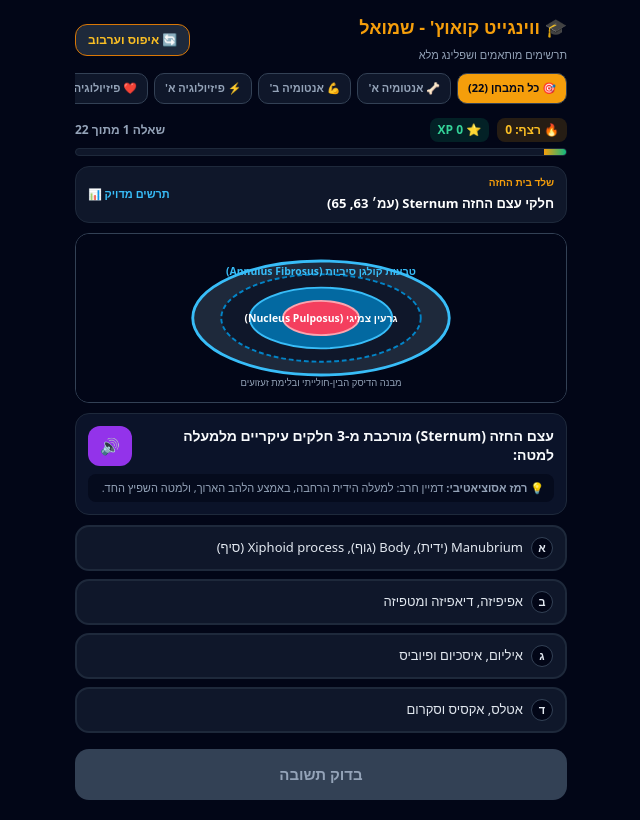
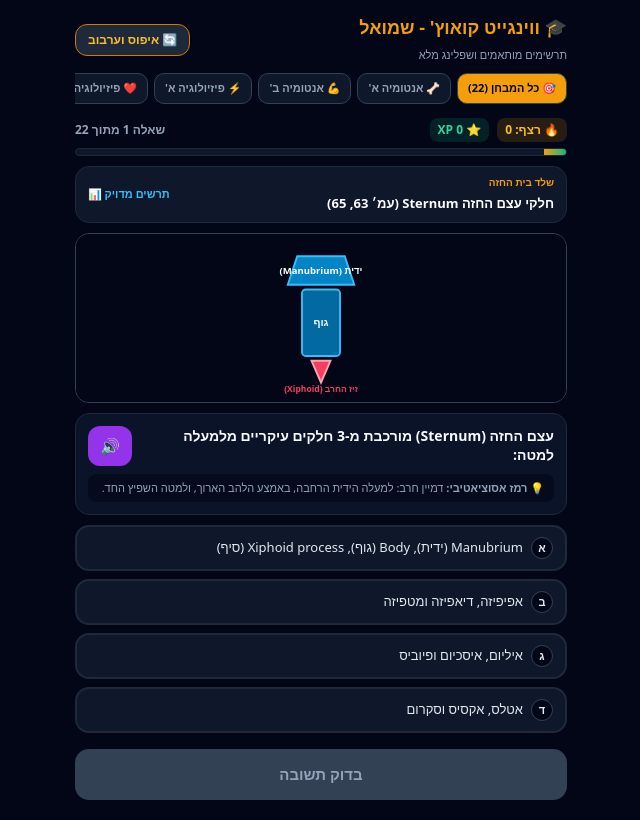
Before and after one commit to motic53/wingate-coach-prep, a Next.js app: page / in a window 1280 px wide. Shown: the whole page, without its empty margins (319-959 px from the left). Built offline with nearby package versions, Linux system fonts and the light colour scheme.

Commit message:
Update SVG diagrams and question hints

```diff
--- a/app/page.tsx
+++ b/app/page.tsx
@@ -4,7 +4,7 @@
 
 import React, { useState, useEffect } from 'react';
 
-// --- ספריית תרשימים גרפיים (SVG) מותאמים אישית ---
+// --- ספריית תרשימים גרפיים (SVG) ייעודיים לכל נושא ---
 const DIAGRAMS_LIBRARY = {
   bmr: (
     <svg viewBox="0 0 340 160" className="w-full h-full bg-slate-950 p-2 rounded-xl">
@@ -101,6 +101,17 @@ const DIAGRAMS_LIBRARY = {
       <text x="255" y="40" fill="#38bdf8" fontSize="10" fontWeight="bold">לורדוזה צווארית (C1-C7)</text>
       <text x="65" y="95" fill="#10b981" fontSize="10" fontWeight="bold">קיפוזה חזית (T1-T12)</text>
       <text x="255" y="125" fill="#a855f7" fontSize="10" fontWeight="bold">לורדוזה מותנית (L1-L5)</text>
+    </svg>
+  ),
+
+  sternum: (
+    <svg viewBox="0 0 340 160" className="w-full h-full bg-slate-950 p-2 rounded-xl">
+      <polygon points="145,15 195,15 205,45 135,45" fill="#0284c7" stroke="#38bdf8" strokeWidth="2" />
+      <text x="170" y="34" fill="#ffffff" fontSize="10" fontWeight="bold" textAnchor="middle">ידית (Manubrium)</text>
+      <rect x="150" y="50" width="40" height="70" rx="4" fill="#0369a1" stroke="#38bdf8" strokeWidth="2" />
+      <text x="170" y="88" fill="#ffffff" fontSize="11" fontWeight="bold" textAnchor="middle">גוף</text>
+      <polygon points="160,125 180,125 170,148" fill="#f43f5e" stroke="#fda4af" strokeWidth="2" />
+      <text x="170" y="158" fill="#f43f5e" fontSize="9" fontWeight="bold" textAnchor="middle">זיז החרב (Xiphoid)</text>
     </svg>
   ),
 
@@ -223,7 +234,7 @@ const DIAGRAMS_LIBRARY = {
   )
 };
 
-// מאגר השאלות המלא והרשמי (אנטומיה ופיזיולוגיה)
+// מאגר השאלות המלא לפי חוברות וינגייט
 const COMPLETE_WINGATE_QUESTIONS = [
   // --- אנטומיה א': שלד, רקמות ומפרקים ---
   {
@@ -297,7 +308,7 @@ const COMPLETE_WINGATE_QUESTIONS = [
     title: 'מאפייני חוליות הצוואר (עמ׳ 65)',
     diagram: 'cervical',
     questionText: 'נקב בזיזים הרוחביים (Transverse Foramen) מאפיין את חוליות:',
-    hint: 'המוח יושב למעלה וחייב לקבל דם. באיזה אזור בעמוד השדרה העורקים צריכים מנהרה מוגנת בתוך העצם?',
+    hint: 'המוח יושב בראש וחייב לקבל דם. באיזה אזור בעמוד השדרה העורקים צריכים מנהרה מוגנת בתוך העצם?',
     options: [
       { id: 'a', text: 'הצוואר (Cervical vertebrae)', isCorrect: true },
       { id: 'b', text: 'החזה (Thoracic)', isCorrect: false },
@@ -501,7 +512,7 @@ const COMPLETE_WINGATE_QUESTIONS = [
     explanation: 'עמ׳ 107: הרקטוס פמוריס הוא היחיד מהארבעה שיוצא מעצם האגן ולכן משתתף בכפיפת ירך בנוסף לפשיטת ברך.'
   },
 
-  // --- פיזיולוגיה א' (אנרגיה ומטבוליזם) ---
+  // --- פיזיולוגיה א': אנרגיה ומטבוליזם ---
   {
     id: 'p1_bmr',
     moduleId: 'phys1',
@@ -564,10 +575,10 @@ const COMPLETE_WINGATE_QUESTIONS = [
       { id: 'c', text: 'מצב בו אין שימוש בגלוקוז כלל', isCorrect: false },
       { id: 'd', text: 'הרגע שבו נגמרים מאגרי השומן', isCorrect: false }
     ],
-    explanation: 'עמ׳ 40, 49: בסף האנאירובי (כ-4 מילימול/ליטר) קצב הפינוי הוא מקסימלי אך עדיין שווה לייצור. מעבר לו – החומציות מצטברת בחדות.'
+    explanation: 'עמ׳ 40, 49: בסף האנאירובי (כ-4 מילימול/ליטר) קצב הפינוי הוא מקסימלי אך עדיין שווה לייצור. מעבר לו – החומציות מצטברים בחדות.'
   },
 
-  // --- פיזיולוגיה ב' (מערכות הגוף) ---
+  // --- פיזיולוגיה ב': מערכות הגוף ---
   {
     id: 'p2_heart',
     moduleId: 'phys2',
@@ -586,7 +597,7 @@ const COMPLETE_WINGATE_QUESTIONS = [
   }
 ];
 
-// פונקציית ערבוב אקראית
+// פונקציית ערבוב חכמה (Fisher-Yates)
 function shuffleList(list) {
   const copy = [...list];
   for (let i = copy.length - 1; i > 0; i--) {
@@ -622,6 +633,7 @@ export default function App() {
       source = COMPLETE_WINGATE_QUESTIONS.filter((q) => q.moduleId === modId);
     }
 
+    // ערבוב כפול: גם שאלות וגם אפשרויות בחירה!
     const randomized = shuffleList(source).map((q) => ({
       ...q,
       options: shuffleList(q.options)
```
